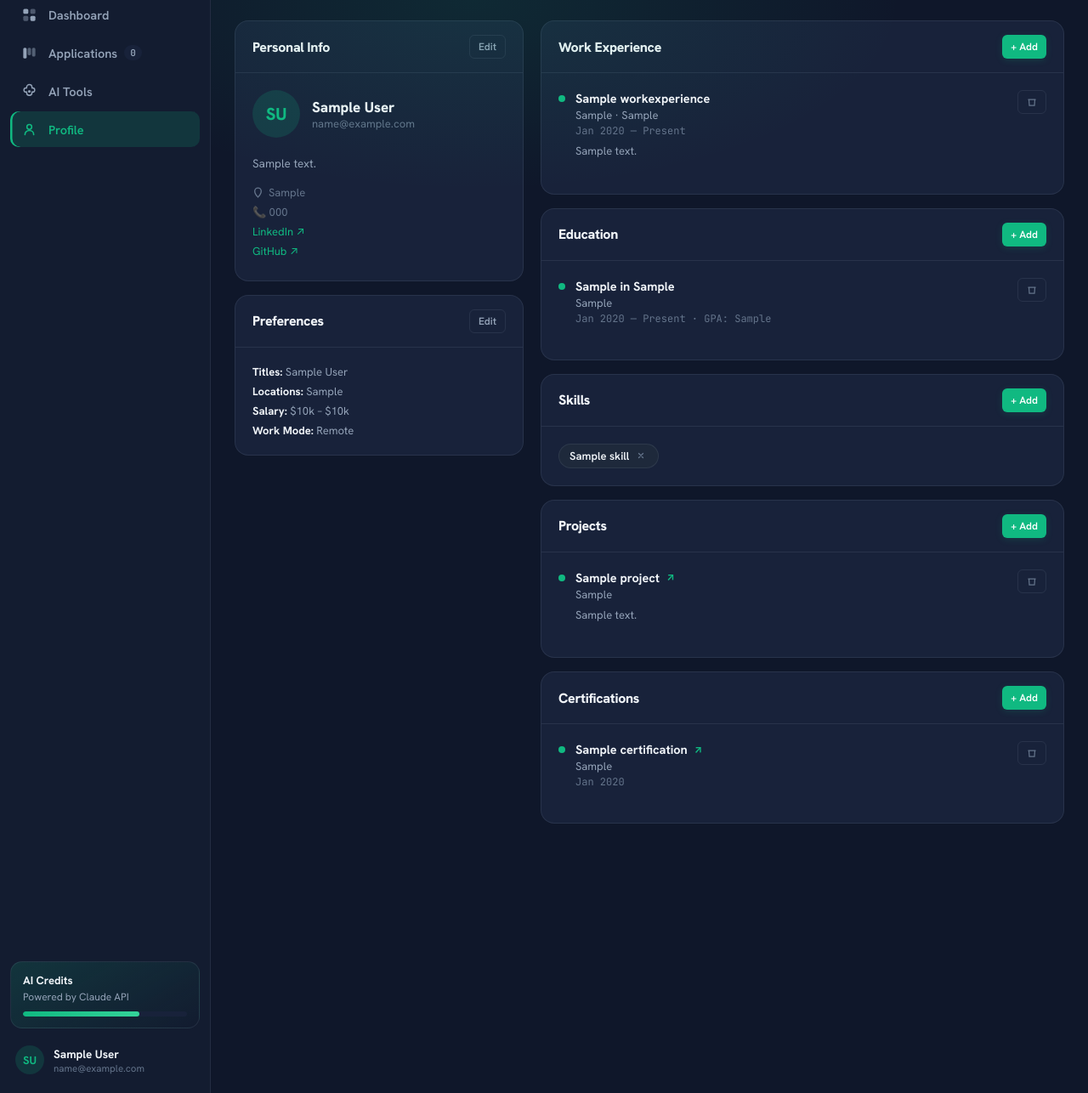
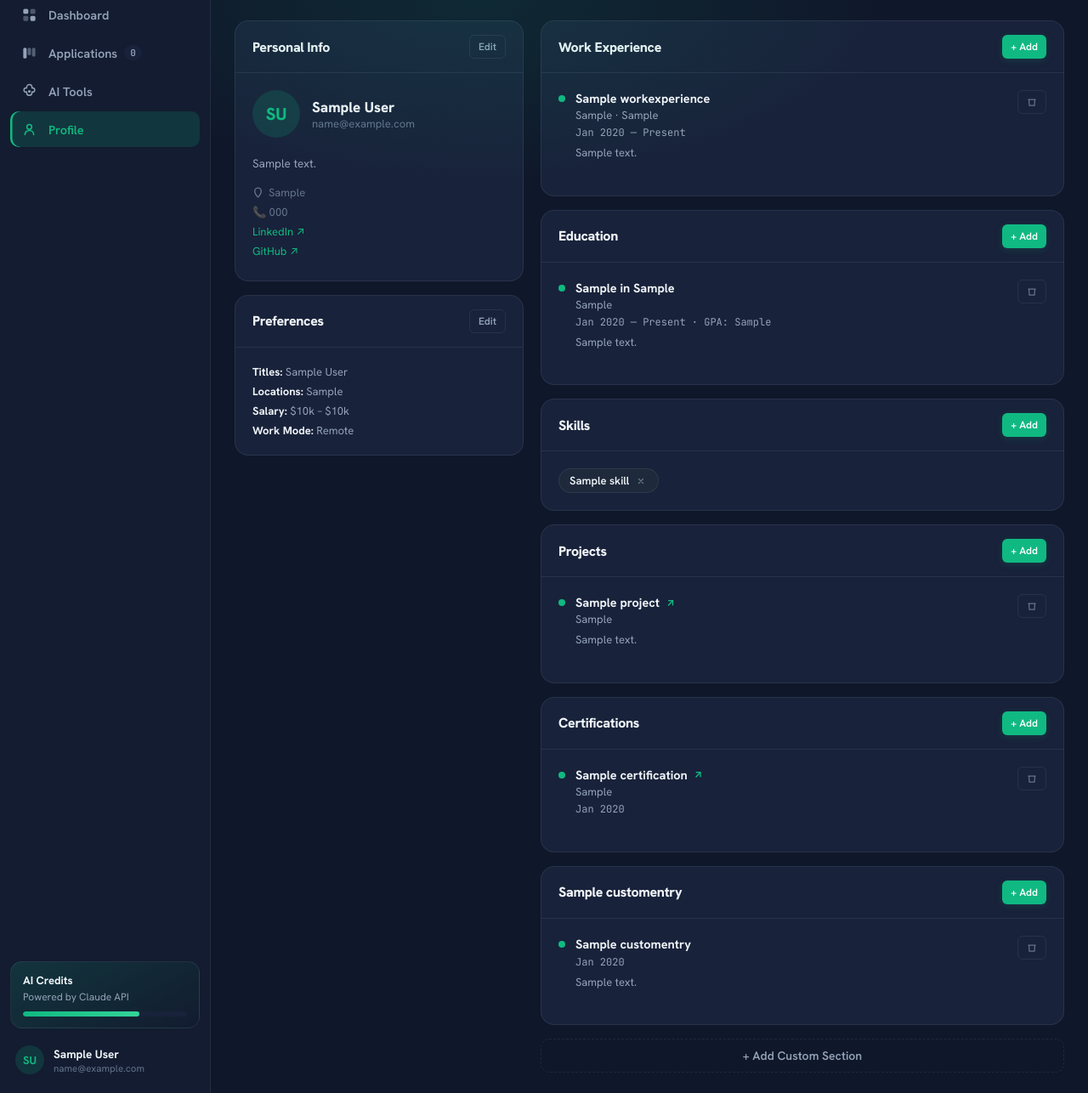
Before and after one commit to mahd0x8/ApplyMate, a Django app: page /profile/ in a window 1280 px wide. Shown: the part 78-1364 px from the top of the page at 85% size. Run offline with Django 5.2, Linux system fonts and the light colour scheme; a user stored in the database is signed in; tables that the repository leaves empty hold one stand-in row (values such as "Sample post"); parts of the project's set-up code (start-up, migrations or seed data) failed here and were passed over.

Commit message:
feat: add CustomEntry model with CRUD functionality and update profile view to display custom sections

```diff
--- a/profiles/urls.py
+++ b/profiles/urls.py
@@ -14,4 +14,6 @@ urlpatterns = [
     path('project/<int:pk>/delete/', views.delete_project, name='delete_project'),
     path('certification/add/', views.add_certification, name='add_certification'),
     path('certification/<int:pk>/delete/', views.delete_certification, name='delete_certification'),
+    path('custom/add/', views.add_custom_entry, name='add_custom_entry'),
+    path('custom/<int:pk>/delete/', views.delete_custom_entry, name='delete_custom_entry'),
 ]
--- a/profiles/views.py
+++ b/profiles/views.py
@@ -2,13 +2,17 @@ from django.shortcuts import render, redirect, get_object_or_404
 from django.contrib.auth.decorators import login_required
 from django.http import HttpResponse
 from django.views.decorators.http import require_POST, require_http_methods
-from .models import UserProfile, WorkExperience, Education, Skill, Project, Certification
+from .models import UserProfile, WorkExperience, Education, Skill, Project, Certification, CustomEntry
+from collections import defaultdict
 
 
 @login_required
 def profile_view(request):
     profile, _ = UserProfile.objects.get_or_create(user=request.user)
-    return render(request, 'profiles/profile.html', {'profile': profile})
+    grouped = defaultdict(list)
+    for entry in profile.custom_entries.all():
+        grouped[entry.heading].append(entry)
+    return render(request, 'profiles/profile.html', {'profile': profile, 'custom_sections': dict(grouped)})
 
 
 @login_required
@@ -164,3 +168,34 @@ def delete_certification(request, pk):
     if request.headers.get('HX-Request'):
         return HttpResponse(status=200)
     return redirect('profile')
+
+
+@login_required
+@require_POST
+def add_custom_entry(request):
+    profile, _ = UserProfile.objects.get_or_create(user=request.user)
+    CustomEntry.objects.create(
+        profile=profile,
+        heading=request.POST.get('heading', '').strip(),
+        title=request.POST.get('title', '').strip(),
+        date=request.POST.get('date') or None,
+        description=request.POST.get('description', '').strip(),
+    )
+    if request.headers.get('HX-Request'):
+        from django.http import HttpResponse
+        response = HttpResponse(status=204)
+        response['HX-Refresh'] = 'true'
+        return response
+    return redirect('profile')
+
+
+@login_required
+@require_POST
+def delete_custom_entry(request, pk):
+    entry = get_object_or_404(CustomEntry, pk=pk, profile__user=request.user)
+    entry.delete()
+    if request.headers.get('HX-Request'):
+        response = HttpResponse(status=204)
+        response['HX-Refresh'] = 'true'
+        return response
+    return redirect('profile')
--- a/static/css/main.css
+++ b/static/css/main.css
@@ -577,7 +577,7 @@ input, textarea, select { font-family: inherit; }
 .timeline-item:last-child::after { display: none; }
 .timeline-title { font-size: 14.5px; font-weight: 700; }
 .timeline-sub { font-size: 13px; color: var(--muted); margin-top: 2px; }
-.timeline-date { font-size: 12px; color: var(--faint); font-family: 'JetBrains Mono', monospace; margin-top: 2px; }
+.timeline-date { font-size: 12px; color: var(--muted); font-family: 'JetBrains Mono', monospace; margin-top: 4px; margin-bottom: 2px; }
 .timeline-desc { font-size: 13px; color: var(--muted); margin-top: 6px; line-height: 1.5; }
 
 /* ── AI Tools ── */
--- /dev/null
+++ b/templates/components/custom_entry_item.html
@@ -0,0 +1,15 @@
+<div class="timeline-item" id="custom-{{ entry.pk }}">
+  <div style="display:flex;align-items:flex-start;justify-content:space-between;gap:10px;">
+    <div>
+      <div class="timeline-title">{{ entry.title }}</div>
+      {% if entry.date %}<div class="timeline-date">{{ entry.date|date:"M Y" }}</div>{% endif %}
+      {% if entry.description %}<div class="timeline-desc">{{ entry.description|linebreaksbr }}</div>{% endif %}
+    </div>
+    <button class="btn btn-xs" style="flex:0 0 auto;background:transparent;border:1px solid var(--border);color:var(--faint);"
+            hx-post="{% url 'delete_custom_entry' entry.pk %}"
+            hx-confirm="Delete this entry?"
+            hx-headers='{"X-CSRFToken": "{{ csrf_token }}"}'>
+      <svg width="12" height="12" viewBox="0 0 24 24" fill="none" stroke="currentColor" stroke-width="2.5"><polyline points="3 6 5 6 21 6"/><path d="M19 6l-1 14H6L5 6"/></svg>
+    </button>
+  </div>
+</div>
--- a/templates/components/education_item.html
+++ b/templates/components/education_item.html
@@ -4,6 +4,7 @@
       <div class="timeline-title">{{ edu.degree }}{% if edu.field_of_study %} in {{ edu.field_of_study }}{% endif %}</div>
       <div class="timeline-sub">{{ edu.institution }}</div>
       <div class="timeline-date">{{ edu.start_date|date:"M Y" }} — {% if edu.is_current %}Present{% elif edu.end_date %}{{ edu.end_date|date:"M Y" }}{% else %}—{% endif %}{% if edu.gpa %} · GPA: {{ edu.gpa }}{% endif %}</div>
+      {% if edu.description %}<div class="timeline-desc">{{ edu.description|linebreaksbr }}</div>{% endif %}
     </div>
     <button class="btn btn-xs" style="flex:0 0 auto;background:transparent;border:1px solid var(--border);color:var(--faint);"
             hx-post="{% url 'delete_education' edu.pk %}"
--- a/templates/profiles/profile.html
+++ b/templates/profiles/profile.html
@@ -65,7 +65,7 @@
           {% for exp in profile.work_experiences.all %}
           {% include "components/work_exp_item.html" %}
           {% empty %}
-          <div class="empty-state" style="padding:20px 0;"><div>No work experience added yet.</div></div>
+          <div class="empty-state" id="exp-empty" style="padding:20px 0;"><div>No work experience added yet.</div></div>
           {% endfor %}
         </div>
       </div>
@@ -80,7 +80,7 @@
           {% for edu in profile.educations.all %}
           {% include "components/education_item.html" %}
           {% empty %}
-          <div class="empty-state" style="padding:20px 0;"><div>No education added yet.</div></div>
+          <div class="empty-state" id="edu-empty" style="padding:20px 0;"><div>No education added yet.</div></div>
           {% endfor %}
         </div>
       </div>
@@ -96,7 +96,7 @@
             {% for skill in profile.skills.all %}
             {% include "components/skill_tag.html" %}
             {% empty %}
-            <div class="empty-state" style="padding:10px 0;"><div>No skills added yet.</div></div>
+            <div class="empty-state" id="skill-empty" style="padding:10px 0;"><div>No skills added yet.</div></div>
             {% endfor %}
           </div>
         </div>
@@ -112,7 +112,7 @@
           {% for proj in profile.projects.all %}
           {% include "components/project_item.html" %}
           {% empty %}
-          <div class="empty-state" style="padding:20px 0;"><div>No projects added yet.</div></div>
+          <div class="empty-state" id="proj-empty" style="padding:20px 0;"><div>No projects added yet.</div></div>
           {% endfor %}
         </div>
       </div>
@@ -127,9 +127,31 @@
           {% for cert in profile.certifications.all %}
           {% include "components/cert_item.html" %}
           {% empty %}
-          <div class="empty-state" style="padding:20px 0;"><div>No certifications added yet.</div></div>
+          <div class="empty-state" id="cert-empty" style="padding:20px 0;"><div>No certifications added yet.</div></div>
           {% endfor %}
         </div>
+      </div>
+
+      <!-- Custom Sections -->
+      {% for heading, entries in custom_sections.items %}
+      <div class="profile-section">
+        <div class="profile-section-header">
+          <div class="section-title">{{ heading }}</div>
+          <button class="btn btn-primary btn-xs" onclick="openModal('custom-modal');document.getElementById('custom-heading-prefill').value='{{ heading|escapejs }}'">+ Add</button>
+        </div>
+        <div class="profile-section-body">
+          {% for entry in entries %}
+          {% include "components/custom_entry_item.html" %}
+          {% endfor %}
+        </div>
+      </div>
+      {% endfor %}
+
+      <!-- Add Custom Section button -->
+      <div style="margin-top:8px;">
+        <button class="btn btn-ghost" style="width:100%;border:1px dashed var(--border);color:var(--muted);" onclick="openModal('custom-modal');document.getElementById('custom-heading-prefill').value=''">
+          + Add Custom Section
+        </button>
       </div>
     </div>
   </div>
@@ -169,7 +191,7 @@
       <div><div class="modal-title">Add Work Experience</div></div>
       <button class="modal-close" onclick="closeModal('exp-modal')"><svg width="18" height="18" viewBox="0 0 24 24" fill="none" stroke="currentColor" stroke-width="2.5" stroke-linecap="round"><path d="M18 6L6 18M6 6l12 12"/></svg></button>
     </div>
-    <form hx-post="{% url 'add_work_experience' %}" hx-target="#exp-list" hx-swap="beforeend" hx-headers='{"X-CSRFToken": "{{ csrf_token }}"}' hx-on::after-request="closeModal('exp-modal');this.reset()">
+    <form hx-post="{% url 'add_work_experience' %}" hx-target="#exp-list" hx-swap="beforeend" hx-headers='{"X-CSRFToken": "{{ csrf_token }}"}' hx-on::after-request="closeModal('exp-modal');this.reset();document.getElementById('exp-empty')?.remove()">
       {% csrf_token %}
       <div class="form-grid">
         <div class="form-group"><label class="form-label">Company *</label><input type="text" name="company" class="form-input" required></div>
@@ -195,7 +217,7 @@
       <div><div class="modal-title">Add Education</div></div>
       <button class="modal-close" onclick="closeModal('edu-modal')"><svg width="18" height="18" viewBox="0 0 24 24" fill="none" stroke="currentColor" stroke-width="2.5" stroke-linecap="round"><path d="M18 6L6 18M6 6l12 12"/></svg></button>
     </div>
-    <form hx-post="{% url 'add_education' %}" hx-target="#edu-list" hx-swap="beforeend" hx-headers='{"X-CSRFToken": "{{ csrf_token }}"}' hx-on::after-request="closeModal('edu-modal');this.reset()">
+    <form hx-post="{% url 'add_education' %}" hx-target="#edu-list" hx-swap="beforeend" hx-headers='{"X-CSRFToken": "{{ csrf_token }}"}' hx-on::after-request="closeModal('edu-modal');this.reset();document.getElementById('edu-empty')?.remove()">
       {% csrf_token %}
       <div class="form-grid">
         <div class="form-group form-full"><label class="form-label">Institution *</label><input type="text" name="institution" class="form-input" required></div>
@@ -204,6 +226,7 @@
         <div class="form-group"><label class="form-label">Start Date</label><input type="date" name="start_date" class="form-input"></div>
         <div class="form-group"><label class="form-label">End Date</label><input type="date" name="end_date" class="form-input"></div>
         <div class="form-group"><label class="form-label">GPA</label><input type="text" name="gpa" class="form-input" placeholder="3.8/4.0"></div>
+        <div class="form-group form-full"><label class="form-label">Description <span style="color:var(--faint);font-weight:400;">(optional)</span></label><textarea name="description" class="form-textarea" rows="3" placeholder="Relevant coursework, achievements, thesis topic…"></textarea></div>
       </div>
       <div class="modal-actions">
         <button type="button" class="btn btn-ghost" onclick="closeModal('edu-modal')">Cancel</button>
@@ -220,7 +243,7 @@
       <div><div class="modal-title">Add Skill</div></div>
       <button class="modal-close" onclick="closeModal('skill-modal')"><svg width="18" height="18" viewBox="0 0 24 24" fill="none" stroke="currentColor" stroke-width="2.5" stroke-linecap="round"><path d="M18 6L6 18M6 6l12 12"/></svg></button>
     </div>
-    <form hx-post="{% url 'add_skill' %}" hx-target="#skill-list" hx-swap="beforeend" hx-headers='{"X-CSRFToken": "{{ csrf_token }}"}' hx-on::after-request="closeModal('skill-modal');this.reset()">
+    <form hx-post="{% url 'add_skill' %}" hx-target="#skill-list" hx-swap="beforeend" hx-headers='{"X-CSRFToken": "{{ csrf_token }}"}' hx-on::after-request="closeModal('skill-modal');this.reset();document.getElementById('skill-empty')?.remove()">
       {% csrf_token %}
       <div class="form-grid" style="grid-template-columns:1fr;">
         <div class="form-group"><label class="form-label">Skill Name *</label><input type="text" name="name" class="form-input" placeholder="e.g. Python, React, Leadership…" required></div>
@@ -257,7 +280,7 @@
       <div><div class="modal-title">Add Project</div></div>
       <button class="modal-close" onclick="closeModal('proj-modal')"><svg width="18" height="18" viewBox="0 0 24 24" fill="none" stroke="currentColor" stroke-width="2.5" stroke-linecap="round"><path d="M18 6L6 18M6 6l12 12"/></svg></button>
     </div>
-    <form hx-post="{% url 'add_project' %}" hx-target="#proj-list" hx-swap="beforeend" hx-headers='{"X-CSRFToken": "{{ csrf_token }}"}' hx-on::after-request="closeModal('proj-modal');this.reset()">
+    <form hx-post="{% url 'add_project' %}" hx-target="#proj-list" hx-swap="beforeend" hx-headers='{"X-CSRFToken": "{{ csrf_token }}"}' hx-on::after-request="closeModal('proj-modal');this.reset();document.getElementById('proj-empty')?.remove()">
       {% csrf_token %}
       <div class="form-grid">
         <div class="form-group"><label class="form-label">Project Name *</label><input type="text" name="name" class="form-input" required></div>
@@ -280,7 +303,7 @@
       <div><div class="modal-title">Add Certification</div></div>
       <button class="modal-close" onclick="closeModal('cert-modal')"><svg width="18" height="18" viewBox="0 0 24 24" fill="none" stroke="currentColor" stroke-width="2.5" stroke-linecap="round"><path d="M18 6L6 18M6 6l12 12"/></svg></button>
     </div>
-    <form hx-post="{% url 'add_certification' %}" hx-target="#cert-list" hx-swap="beforeend" hx-headers='{"X-CSRFToken": "{{ csrf_token }}"}' hx-on::after-request="closeModal('cert-modal');this.reset()">
+    <form hx-post="{% url 'add_certification' %}" hx-target="#cert-list" hx-swap="beforeend" hx-headers='{"X-CSRFToken": "{{ csrf_token }}"}' hx-on::after-request="closeModal('cert-modal');this.reset();document.getElementById('cert-empty')?.remove()">
       {% csrf_token %}
       <div class="form-grid">
         <div class="form-group"><label class="form-label">Certification Name *</label><input type="text" name="name" class="form-input" required></div>
@@ -291,6 +314,32 @@
       <div class="modal-actions">
         <button type="button" class="btn btn-ghost" onclick="closeModal('cert-modal')">Cancel</button>
         <button type="submit" class="btn btn-primary">Add Certification</button>
+      </div>
+    </form>
+  </div>
+</div>
+
+<!-- Custom Entry Modal -->
+<div class="modal-overlay" id="custom-modal" onclick="if(event.target===this)closeModal('custom-modal')">
+  <div class="modal">
+    <div class="modal-header">
+      <div><div class="modal-title">Add Custom Entry</div><div class="modal-sub">Create your own section heading or add to an existing one</div></div>
+      <button class="modal-close" onclick="closeModal('custom-modal')"><svg width="18" height="18" viewBox="0 0 24 24" fill="none" stroke="currentColor" stroke-width="2.5" stroke-linecap="round"><path d="M18 6L6 18M6 6l12 12"/></svg></button>
+    </div>
+    <form hx-post="{% url 'add_custom_entry' %}" hx-headers='{"X-CSRFToken": "{{ csrf_token }}"}' hx-on::after-request="closeModal('custom-modal');this.reset()">
+      {% csrf_token %}
+      <div class="form-grid">
+        <div class="form-group form-full">
+          <label class="form-label">Section Heading *<span style="color:var(--faint);font-weight:400;"> — e.g. Awards, Publications, Achievements</span></label>
+          <input type="text" name="heading" id="custom-heading-prefill" class="form-input" placeholder="Awards & Achievements" required>
+        </div>
+        <div class="form-group form-full"><label class="form-label">Title *</label><input type="text" name="title" class="form-input" placeholder="Best Paper Award — NeurIPS 2024" required></div>
+        <div class="form-group"><label class="form-label">Date <span style="color:var(--faint);font-weight:400;">(optional)</span></label><input type="date" name="date" class="form-input"></div>
+        <div class="form-group form-full"><label class="form-label">Description <span style="color:var(--faint);font-weight:400;">(optional)</span></label><textarea name="description" class="form-textarea" rows="3" placeholder="Additional details…"></textarea></div>
+      </div>
+      <div class="modal-actions">
+        <button type="button" class="btn btn-ghost" onclick="closeModal('custom-modal')">Cancel</button>
+        <button type="submit" class="btn btn-primary">Add Entry</button>
       </div>
     </form>
   </div>
```
Also changed, not shown: profiles/models.py (+15 -0 lines), profiles/migrations/0002_customentry.py (added).
